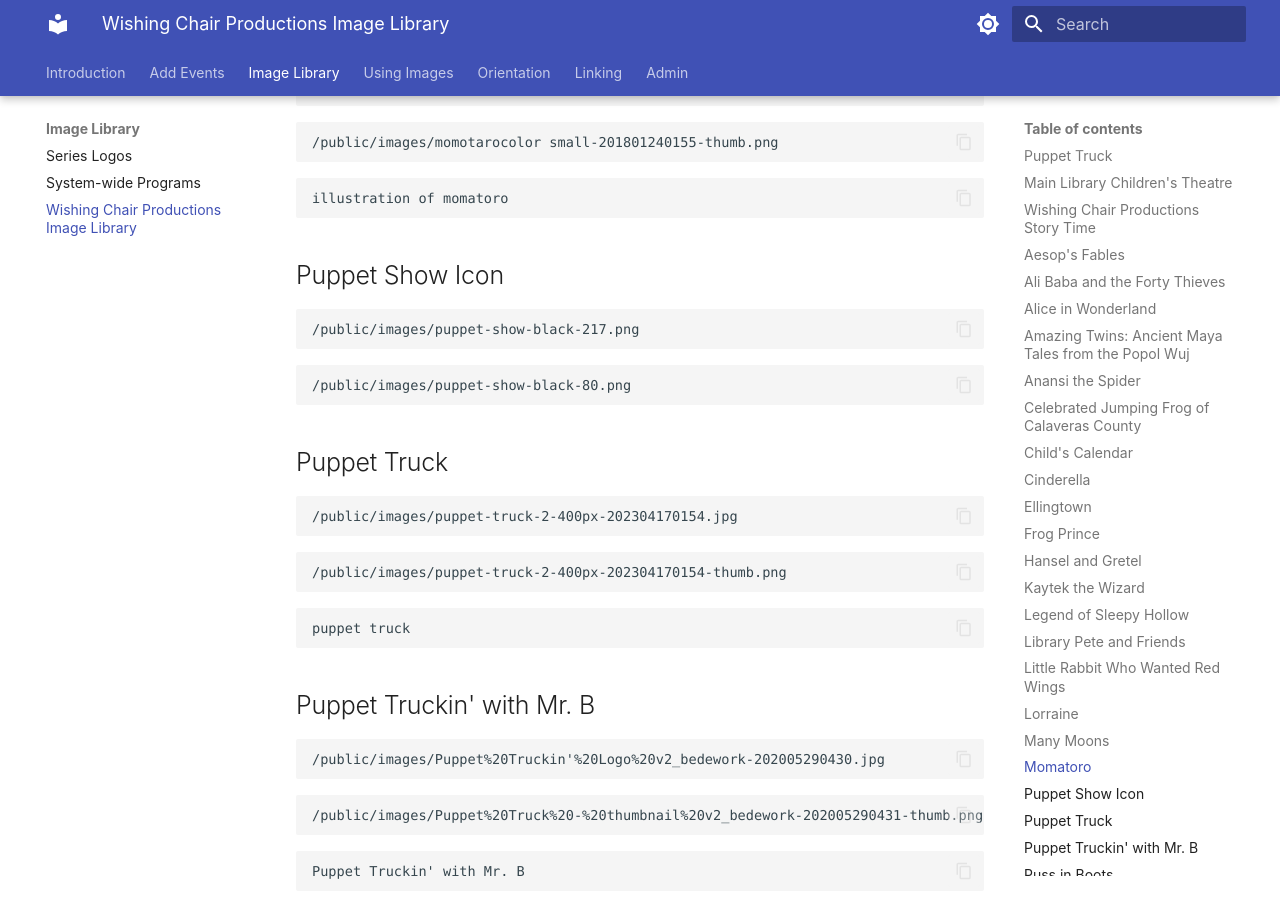
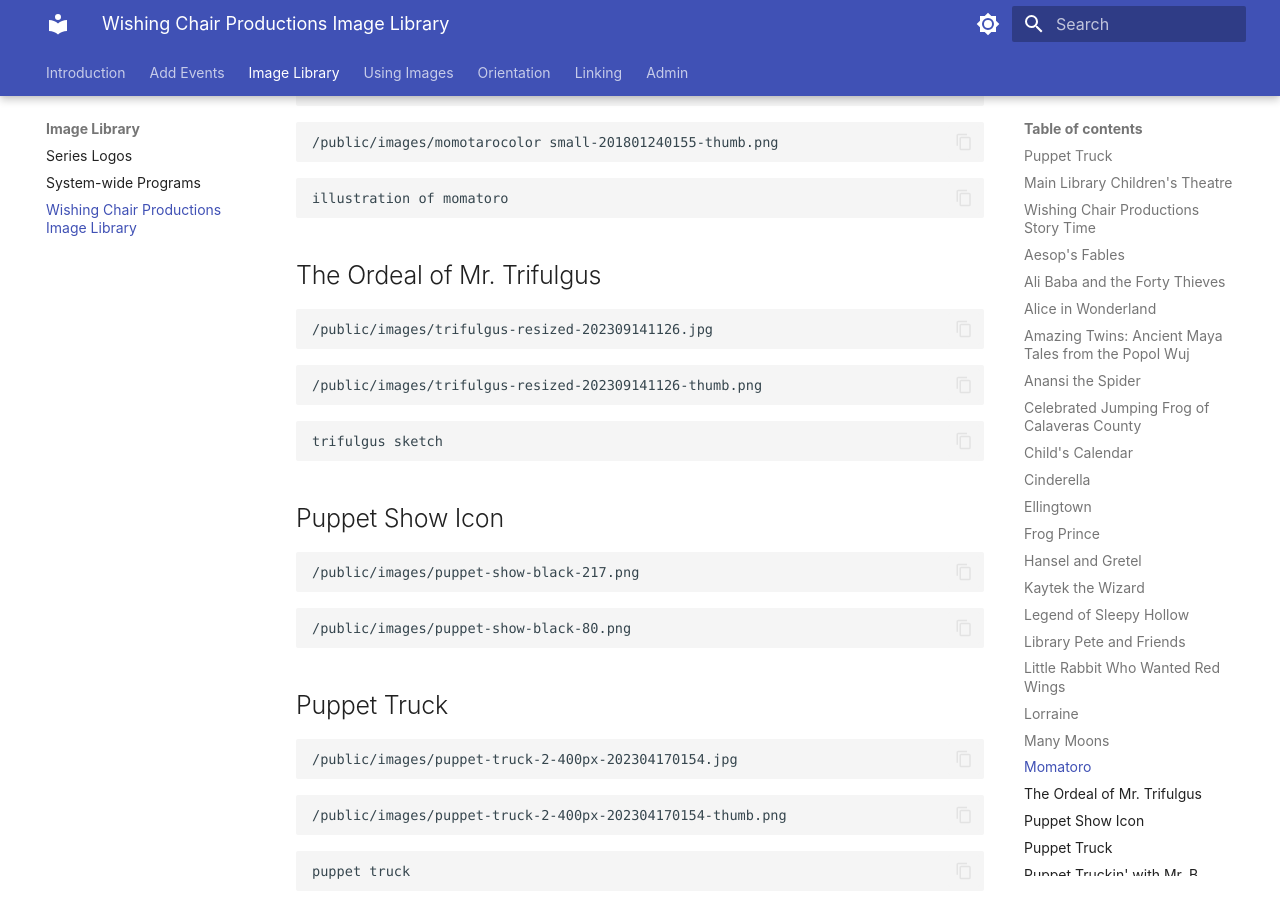
Before and after one commit to Nashville-Public-Library/bedework-docs, an MkDocs documentation site: the page built from docs/image-library/wishing-chair-image-library.md, in a window 1280 px wide and 900 px high, scrolled down 4271 px. Built offline with MkDocs 1.6.1 and Material for MkDocs 9.7.7, drawn with Linux system fonts in a browser that asks for light colours.

Commit message:
add image

````diff
--- a/docs/image-library/wishing-chair-image-library.md
+++ b/docs/image-library/wishing-chair-image-library.md
@@ -165,6 +165,16 @@ Lorraine book cover
 ```
 illustration of momatoro
 ```
+## The Ordeal of Mr. Trifulgus
+```
+/public/images/trifulgus-resized-202309141126.jpg
+```
+```
+/public/images/trifulgus-resized-202309141126-thumb.png
+```
+```
+trifulgus sketch
+```
 ## Puppet Show Icon
 ```
 /public/images/puppet-show-black-217.png
````
